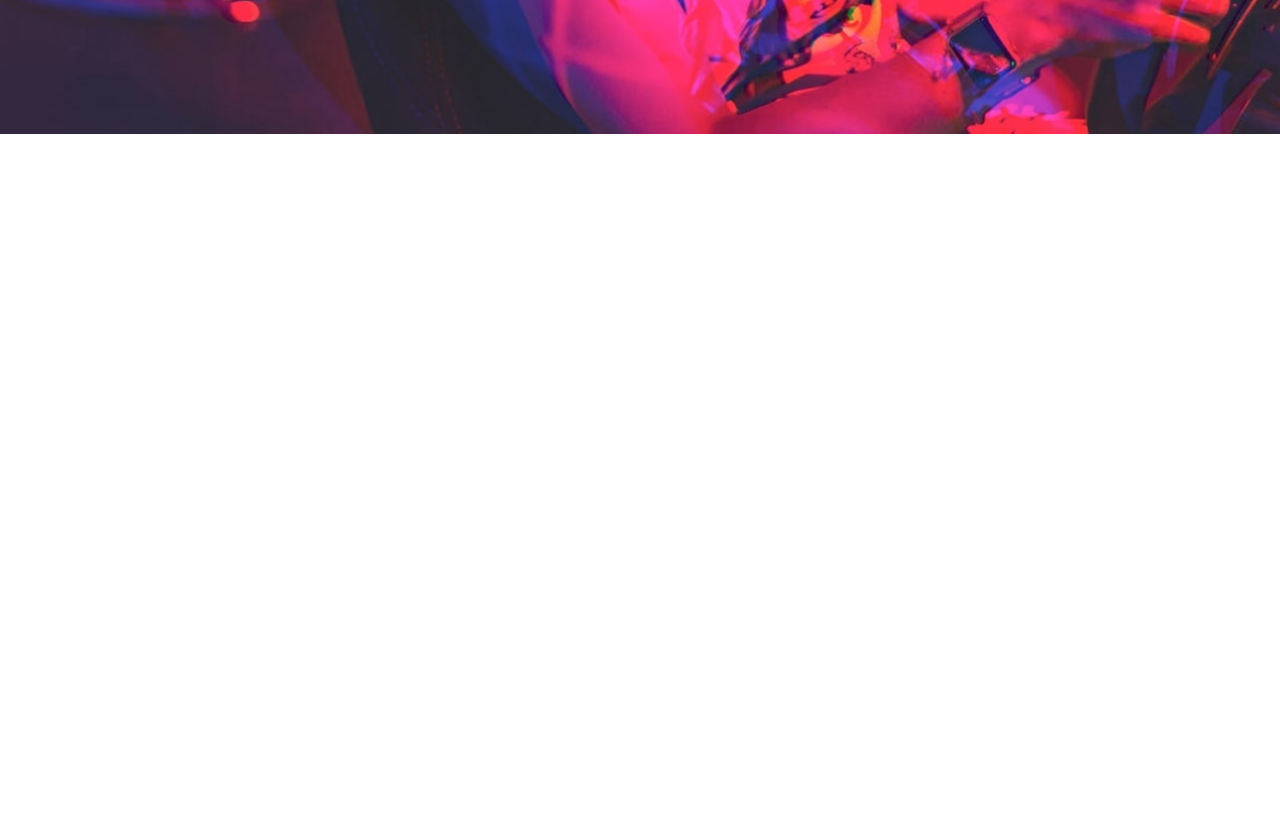
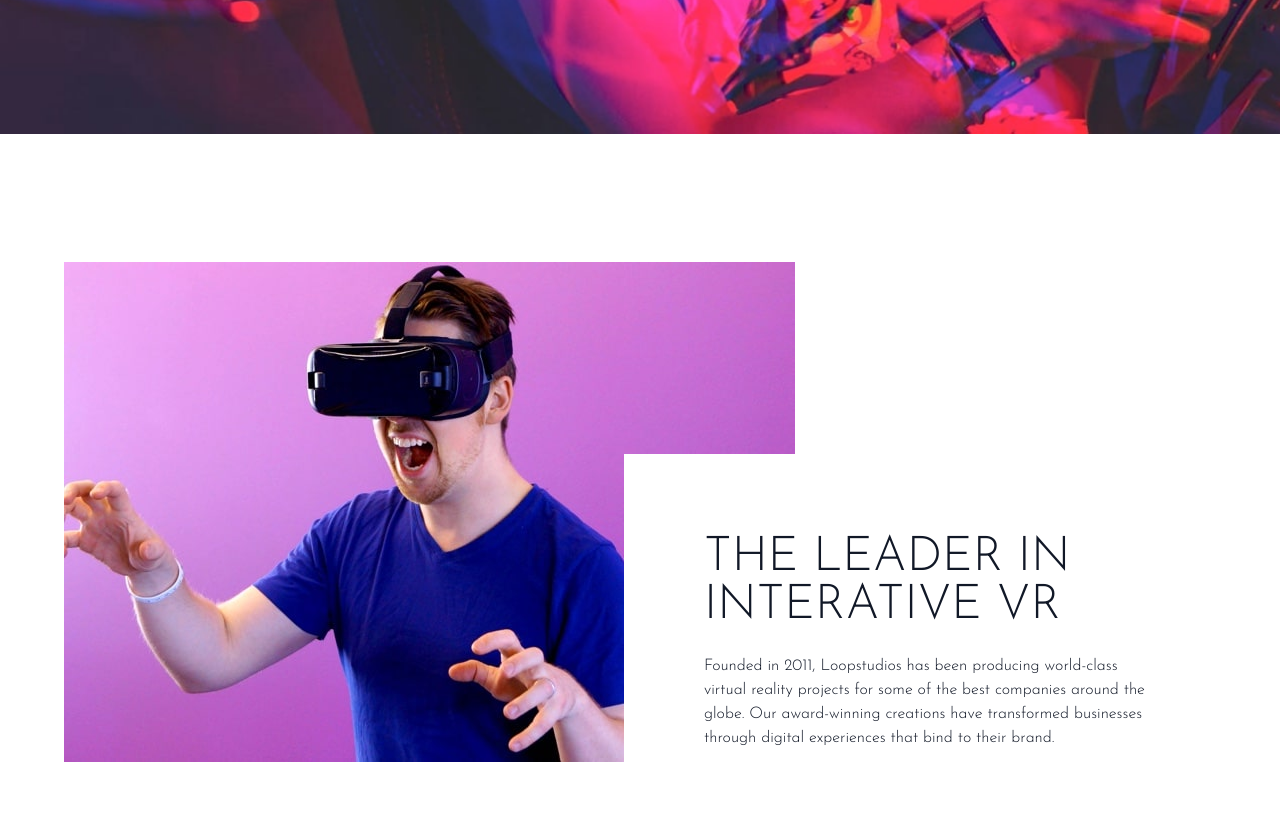
Before and after one commit to howarddo2208/tailwind-css-from-scratch, a website: page web-projects/2-loopstudios/index.html in a window 1280 px wide. Shown: the part 522-1355 px from the top of the page. Before the commit the page ends 800 px from the top, so only its background shows below. Drawn offline with Linux system fonts and the light colour scheme.

Commit message:
2-loopstudios: features section

```diff
--- a/web-projects/2-loopstudios/index.html
+++ b/web-projects/2-loopstudios/index.html
@@ -65,5 +65,34 @@
         </div>
       </div>
     </section>
+
+    <!-- feature section -->
+    <section id="feature">
+      <!-- feature container -->
+      <div
+        class="relative container flex flex-col max-w-6xl mx-auto my-32 px-6 text-gray-900 md:flex-row md:px-0"
+      >
+        <!-- image -->
+        <img src="images/desktop/image-interactive.jpg" alt="" />
+
+        <!-- text container -->
+        <div
+          class="top-48 pr-0 bg-white md:absolute md:right-0 md:py-20 md:pl-20"
+        >
+          <h2
+            class="max-w-lg mt-10 mb-6 font-sans text-4xl text-center text-gray-900 uppercase md:text-5xl md:mt-0 md:text-left"
+          >
+            The leader in interative VR
+          </h2>
+
+          <p class="max-w-md text-center md:text-left">
+            Founded in 2011, Loopstudios has been producing world-class virtual
+            reality projects for some of the best companies around the globe.
+            Our award-winning creations have transformed businesses through
+            digital experiences that bind to their brand.
+          </p>
+        </div>
+      </div>
+    </section>
   </body>
 </html>
```
Also changed, not shown: web-projects/2-loopstudios/css/style.css.
